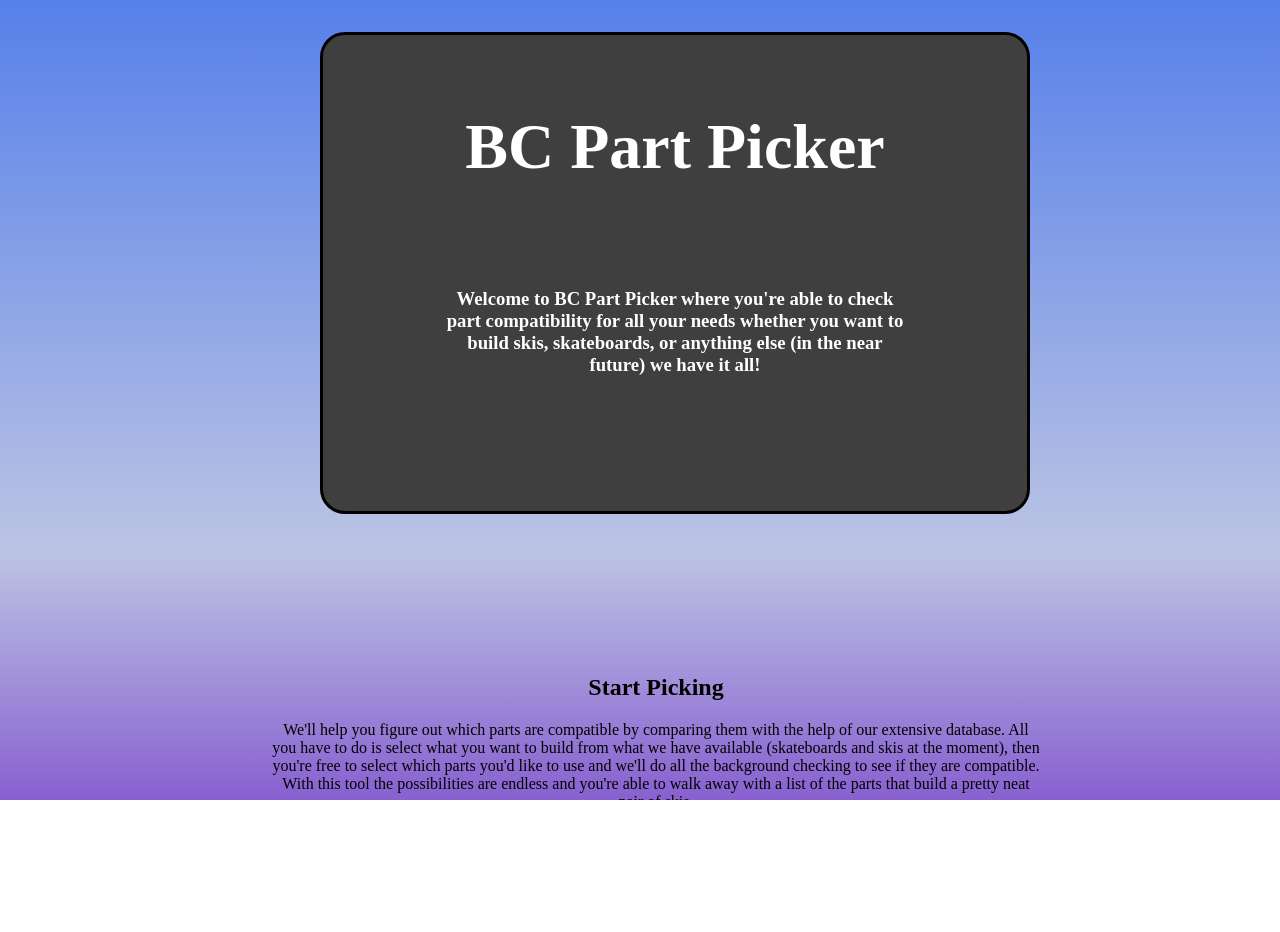
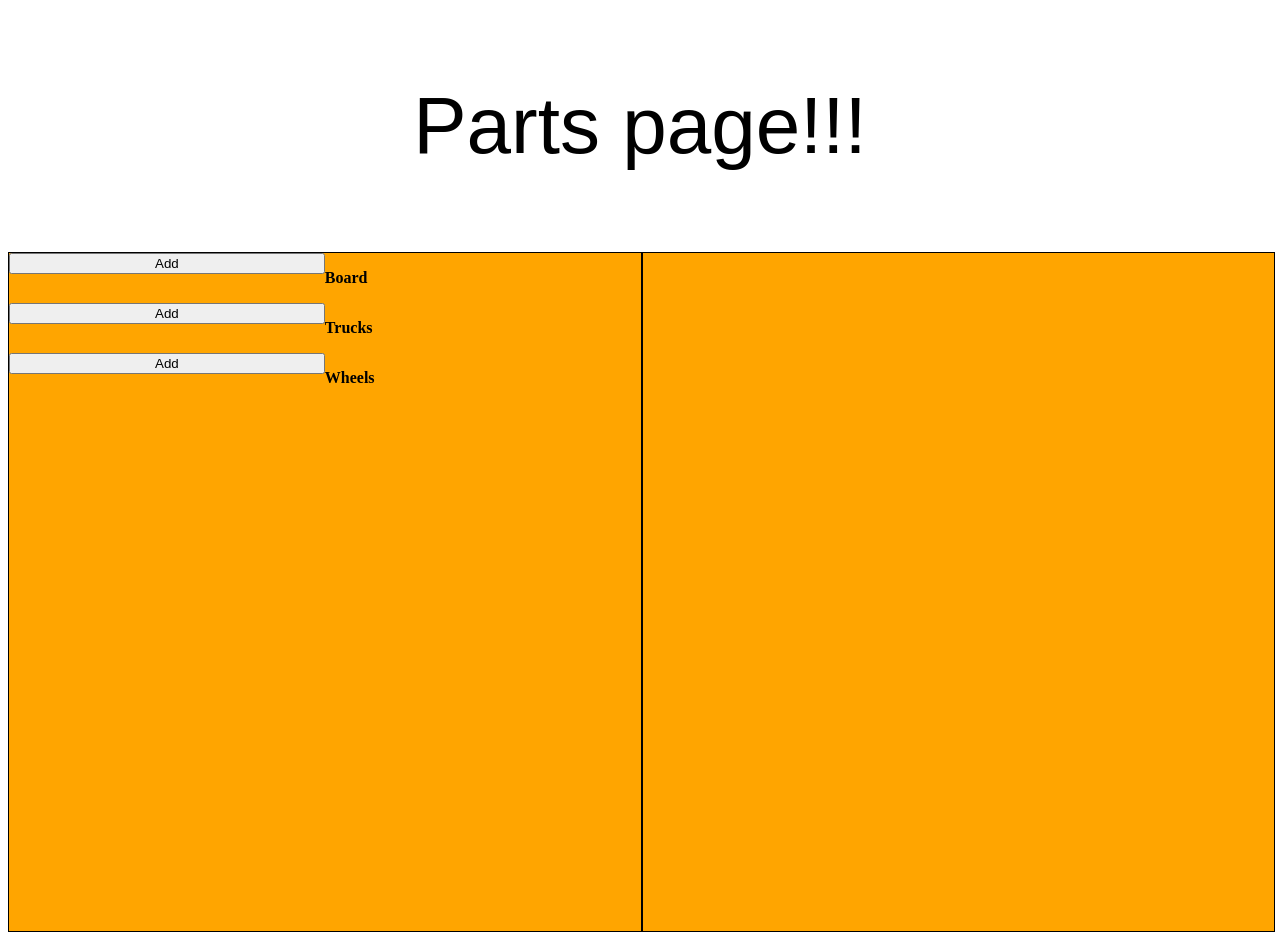
Before and after one commit to Joels17/bc-part-picker, a React (Create React App) app in the folder bcpp-front/: page / in a window 1280 px wide. Before the commit the page ends 800 px from the top, so only its background shows below. Built offline with nearby package versions, Linux system fonts and the light colour scheme.

Commit message:
Column work

```diff
--- a/bcpp-front/src/App.js
+++ b/bcpp-front/src/App.js
@@ -6,7 +6,7 @@ function App() {
 	const page = useSelector((state) => state.page.value);
 	return (
 		<div className="App">
-			{page == 'mainpage' ? <Mainpage /> : <PartsPage />}
+			{page == 'mainpage' ? <PartsPage /> : <Mainpage />}
 		</div>
 	);
 }
--- a/bcpp-front/src/components/PartSelector.js
+++ b/bcpp-front/src/components/PartSelector.js
@@ -11,10 +11,10 @@ function PartSelector(props) {
 
 	return (
 		<div id="partselector" className="row2">
-			<div className="column">
+			<div className="innerColumnLeft">
 				<button onClick={onSubmit}>Add</button>
 			</div>
-			<div className="column">
+			<div className="innerColumnRight">
 				<p>{props.partName}</p>
 			</div>
 		</div>
--- a/bcpp-front/src/styles/components/_partspage.scss
+++ b/bcpp-front/src/styles/components/_partspage.scss
@@ -4,7 +4,26 @@
 
 .column {
   float: left;
-  border: 3px solid black;
+  border: 1px solid black;
+  width: 50%;
+  display: flex;
+  flex-wrap: wrap;
+  flex: 1;
+  flex-direction: column;
+  column-fill: balance;
+}
+
+.innerColumnRight {
+  float: left;
+  width: 50%;
+  font-weight: bold;
+  flex-wrap: wrap;
+  flex-direction: column;
+  column-fill: balance;
+}
+
+.innerColumnLeft {
+  float: left;
   width: 50%;
   display: flex;
   flex-wrap: wrap;
@@ -25,7 +44,7 @@
 }
 
 body {
-  background: rgb(255, 255, 255);
+  //background: rgb(255, 255, 255);
 }
 
 .row {
@@ -34,10 +53,10 @@ body {
   display: flex;
   flex: 1;
   flex-direction: row;
-  display: inline-block;
+  display: flex;
   flex-wrap: wrap;
   width: 99%;
-  background-color: green;
+  background-color: orange;
 }
 
 .row2 {
@@ -50,6 +69,7 @@ body {
   font-family: fantasy;
   text-align: center;
   font-size: 5em;
+  background: white;
 }
 
 #partselector {
```
